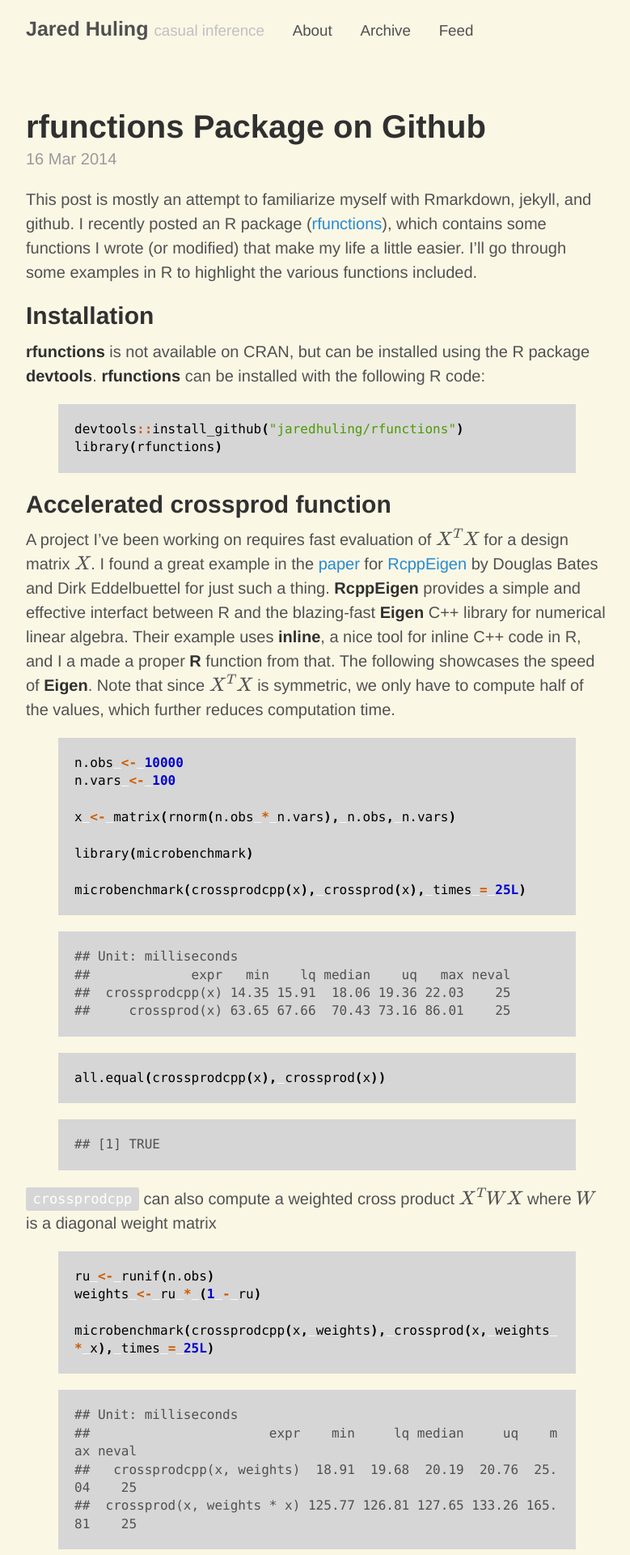
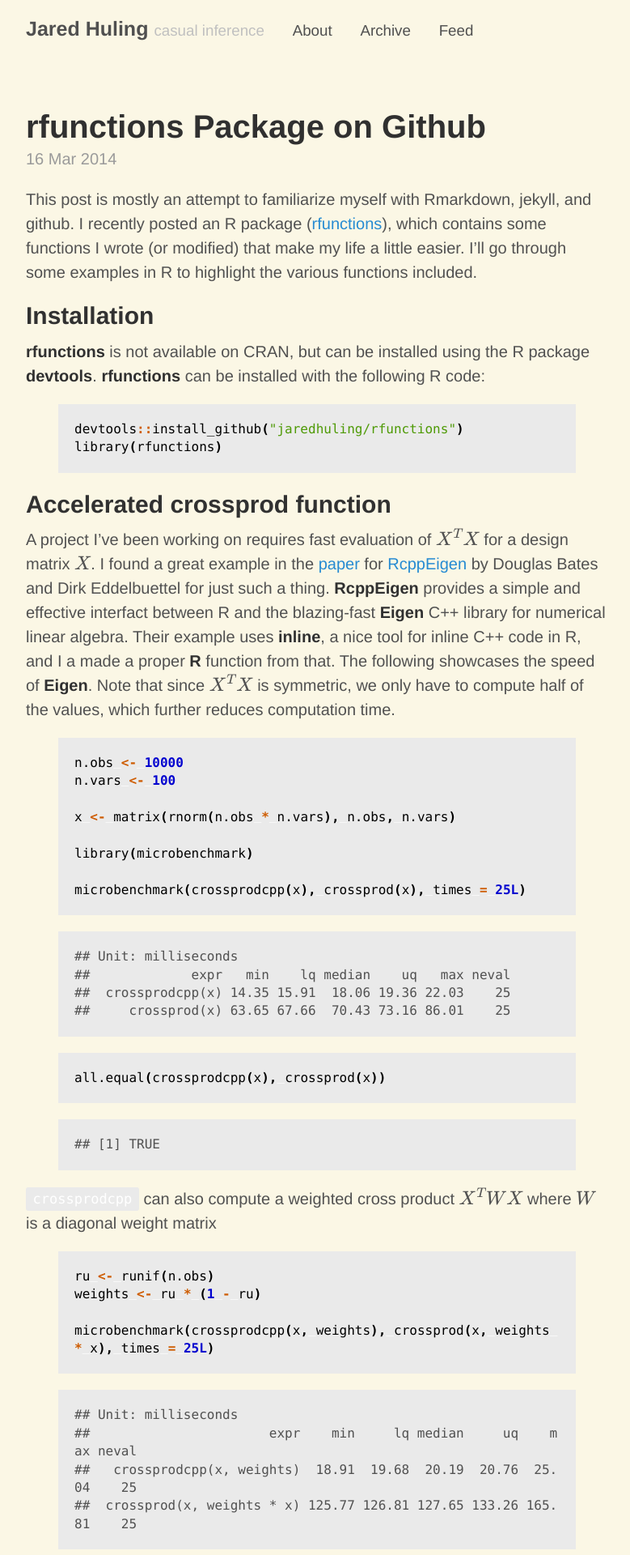
Before and after one commit to jaredhuling/jaredhuling.github.io, a Jekyll site: the page built from index.html, in a window 1280 px wide. Shown: the top 1920 px of the page at 81% size, without its empty margins (248-1027 px from the left). Built offline with Jekyll 4.4.1, drawn with Linux system fonts in a browser that asks for light colours; Markdown is read by kramdown in place of the engine named in the settings; formulas are drawn with MathJax 3; the list of posts is cut into pages by our own code.

Commit message:
code background

```diff
--- a/public/css/poole.css
+++ b/public/css/poole.css
@@ -153,7 +153,7 @@ code {
   padding: .25em .5em;
   font-size: 85%;
   color: #FFFFFF;
-  background-color: #d6d6d6;
+  background-color: #eaeaea;
   border-radius: 3px;
 }
 pre {
@@ -167,7 +167,7 @@ pre {
   white-space: pre-wrap;
   word-break: break-all;
   word-wrap: break-word;
-  background-color: #d6d6d6;
+  background-color: #eaeaea;
 }
 pre code {
   padding: 0;
```
